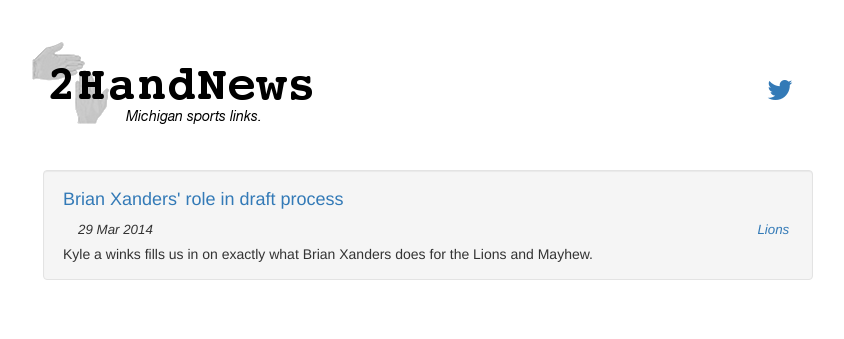
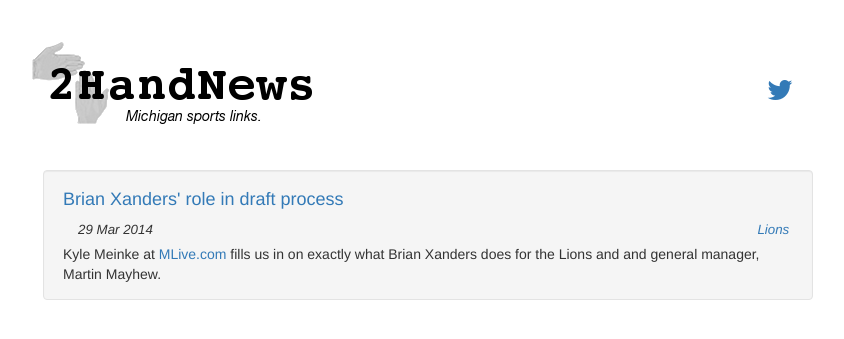
Before and after one commit to aftco/aftco.github.io, a Jekyll site: the page built from _posts/2014-03-29-07-40-brian-xanders-role-in-draft-process.md, in a window 1280 px wide. Shown: the top 339 px of the page, without its empty margins (212-1056 px from the left). Built offline with Jekyll 4.4.1, drawn with Linux system fonts in a browser that asks for light colours; nearby versions of some CDN libraries; Markdown is read by kramdown in place of the engine named in the settings.

Commit message:
Update 2014-03-29-07-40-brian-xanders-role-in-draft-process.md

```diff
--- a/_posts/2014-03-29-07-40-brian-xanders-role-in-draft-process.md
+++ b/_posts/2014-03-29-07-40-brian-xanders-role-in-draft-process.md
@@ -5,4 +5,4 @@
 link: http://www.mlive.com/lions/index.ssf/2014/03/what_exactly_does_brian_xander.html
 ---
 
-Kyle a winks fills us in on exactly what Brian Xanders does for the Lions and Mayhew.
+Kyle Meinke at [MLive.com](http://www.mlive.com/lions/index.ssf/2014/03/what_exactly_does_brian_xander.html) fills us in on exactly what Brian Xanders does for the Lions and and general manager, Martin Mayhew.
```
